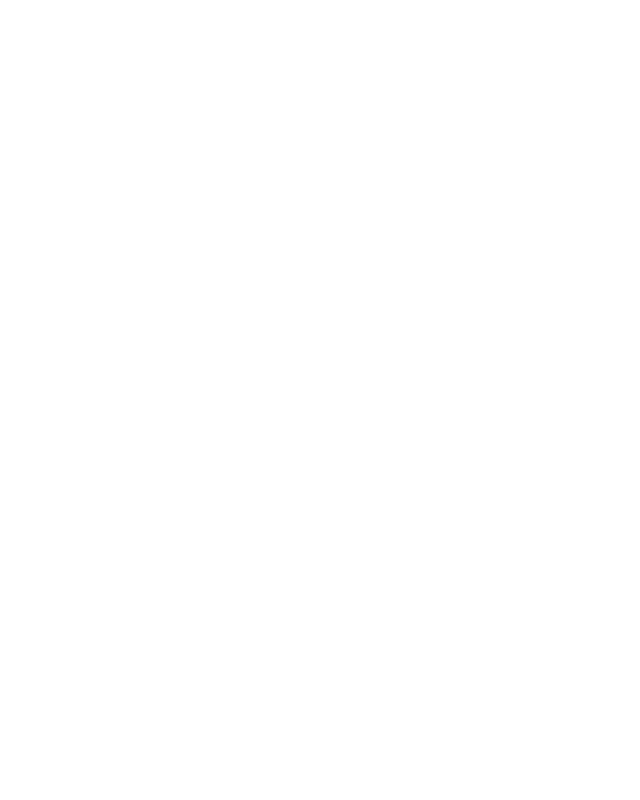
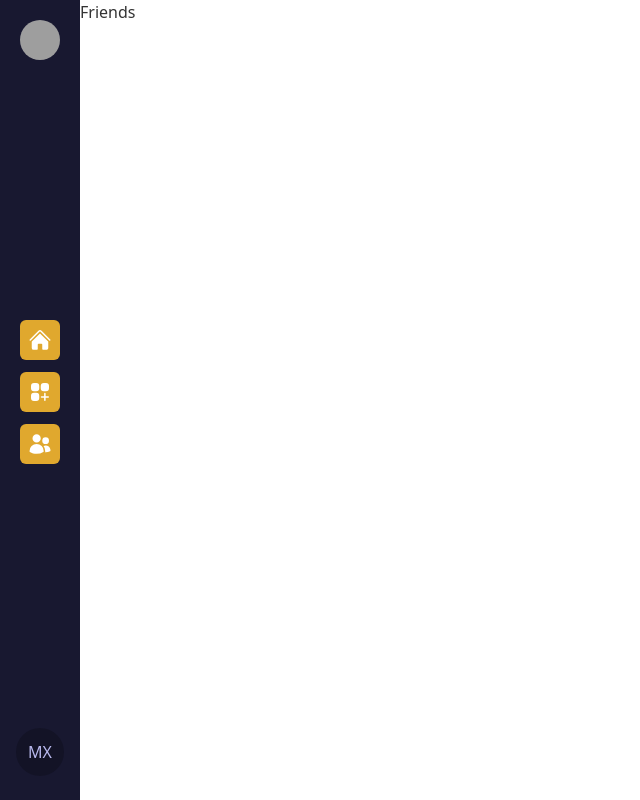
Before and after one commit to LAMA-TEAM/findmyfriends-front, a Nuxt app: page /dashboard/friends in a window 1280 px wide. Before the commit this address had no page. Shown: the whole page, without its empty margins (0-640 px from the left). Built offline with nearby package versions, Linux system fonts and the light colour scheme; grey boxes are pictures that could not be loaded.

Commit message:
page for friends + nav links in sidebar

```diff
--- a/components/sidebar.vue
+++ b/components/sidebar.vue
@@ -6,8 +6,19 @@
             </div>
         </div>
         <div class="flex flex-col gap-3">
-            <HomeIcon class="h-10 w-10 text-white bg-primary rounded-md p-2 hover:bg-secondary hover:cursor-pointer" />
-            <SquaresPlusIcon class="h-10 w-10 text-white bg-primary rounded-md p-2 hover:bg-secondary hover:cursor-pointer" />
+            <div class="tooltip tooltip-right tooltip-secondary" data-tip="Home">
+                <NuxtLink to="/dashboard">
+                    <HomeIcon class="h-10 w-10 text-white bg-primary rounded-md p-2 hover:bg-secondary hover:cursor-pointer" />
+                </NuxtLink>
+            </div>
+            <div class="tooltip tooltip-right tooltip-secondary" data-tip="Add marker">
+                <SquaresPlusIcon class="h-10 w-10 text-white bg-primary rounded-md p-2 hover:bg-secondary hover:cursor-pointer" />
+            </div>
+            <div class="tooltip tooltip-right tooltip-secondary" data-tip="Friends">
+                <NuxtLink to="/dashboard/friends">
+                    <UsersIcon class="h-10 w-10 text-white bg-primary rounded-md p-2 hover:bg-secondary hover:cursor-pointer" />
+                </NuxtLink>
+            </div>
         </div>
         <div>
             <div class="dropdown dropdown-top">
@@ -27,10 +38,10 @@
 </template>
 
 <script>
-import { HomeIcon, SquaresPlusIcon } from '@heroicons/vue/24/solid'
+import { HomeIcon, SquaresPlusIcon, UsersIcon } from '@heroicons/vue/24/solid'
 
 export default {
-    components: { HomeIcon, SquaresPlusIcon }
+    components: { HomeIcon, SquaresPlusIcon, UsersIcon }
 }
 
 </script>
--- a/layouts/dashboard.vue
+++ b/layouts/dashboard.vue
@@ -5,6 +5,6 @@
     </div>
 </template>
 
-<setup>
+<script>
 
-</setup>
+</script>
--- /dev/null
+++ b/pages/dashboard/friends/index.vue
@@ -0,0 +1,12 @@
+<template>
+    <div>
+        Friends
+    </div>
+</template>
+
+<script setup>
+
+definePageMeta({
+  layout: "dashboard",
+});
+</script>
```
